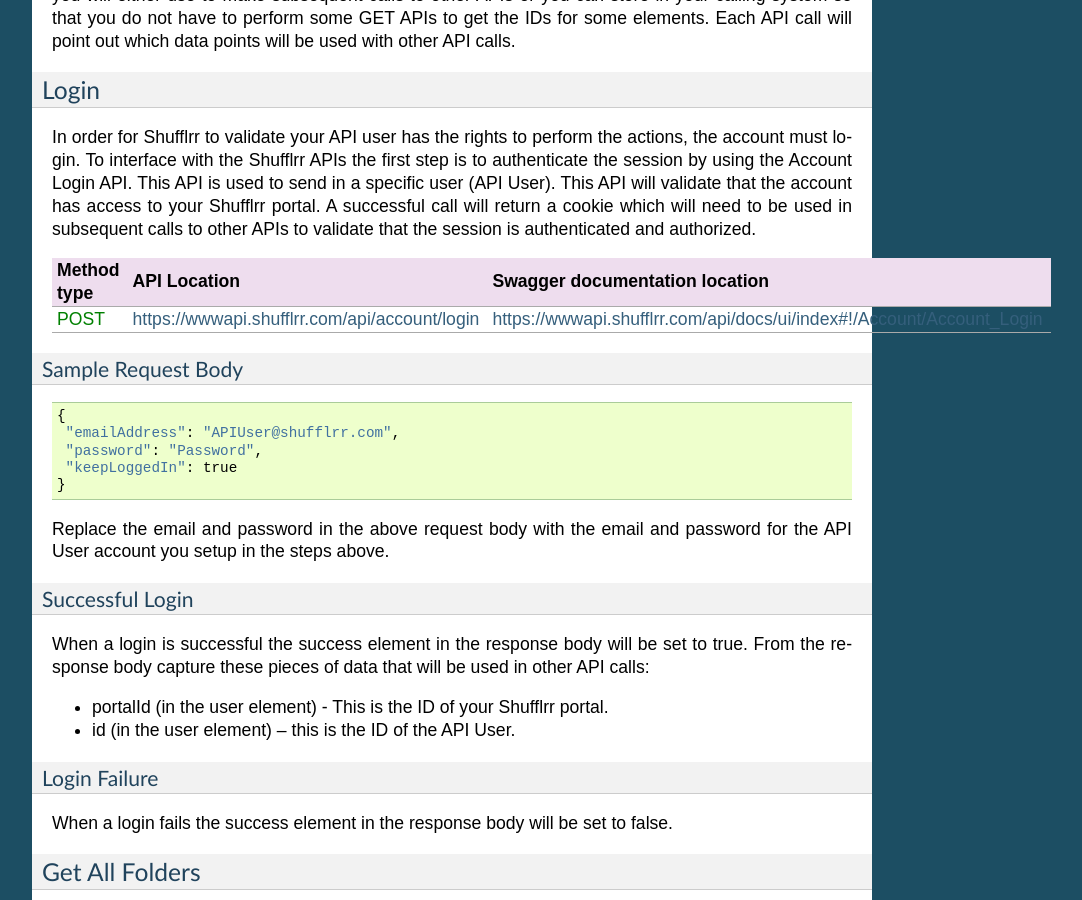
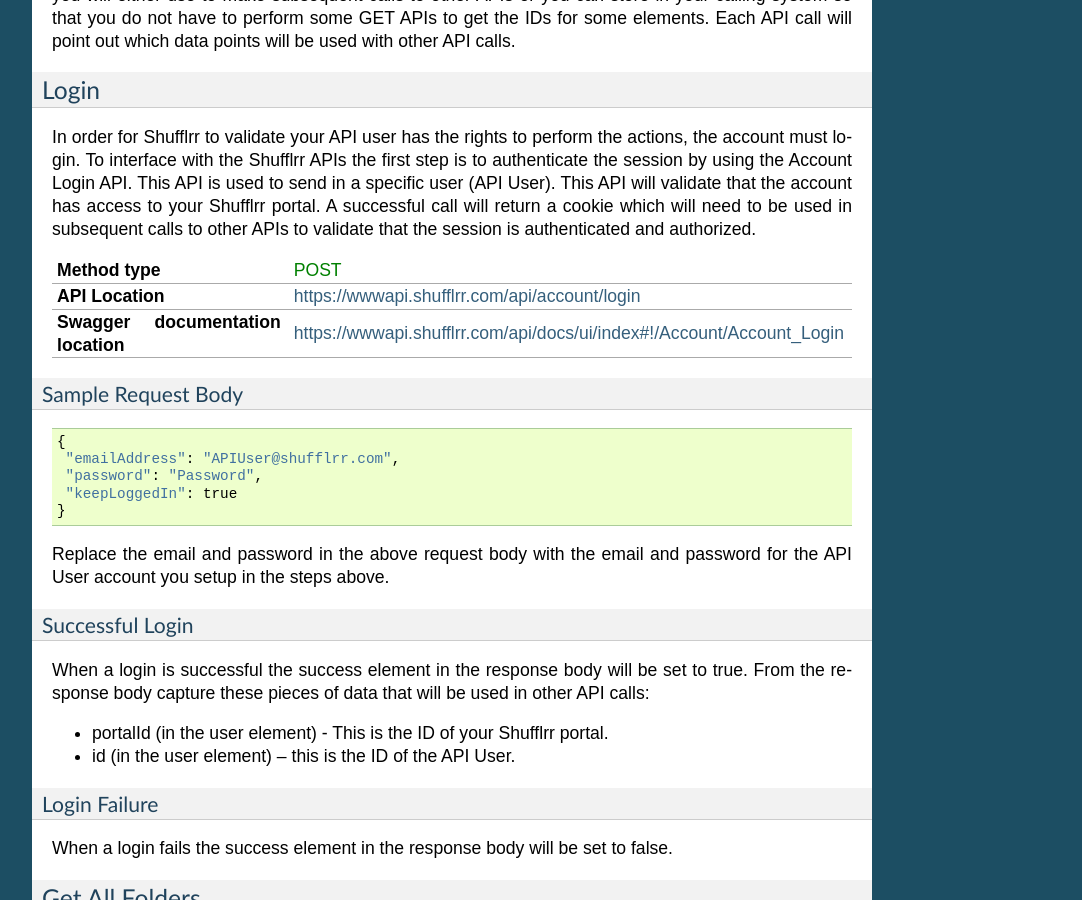
Before and after one commit to shufflrr/docs, a Sphinx documentation site: the page built from docs/source/summary.rst, in a window 1280 px wide and 900 px high, scrolled down 8553 px. Shown: the whole window, without its empty margins (198-1280 px from the left). Built offline with Sphinx 7.4.7, drawn with Linux system fonts in a browser that asks for light colours; some of the changed lines change nothing that is shown.

Commit message:
changing from normal table to a list table in login section

```diff
--- a/docs/source/summary.rst
+++ b/docs/source/summary.rst
@@ -235,11 +235,15 @@
 
 In order for Shufflrr to validate your API user has the rights to perform the actions, the account must login.  To interface with the Shufflrr APIs the first step is to authenticate the session by using the Account Login API.  This API is used to send in a specific user (API User).  This API will validate that the account has access to your Shufflrr portal.  A successful call will return a cookie which will need to be used in subsequent calls to other APIs to validate that the session is authenticated and authorized.
 
-+---------------+---------------------------------------------------+---------------------------------------------------------------------------+
-| Method type   | API Location                                      | Swagger documentation location                                            |
-+===============+===================================================+===========================================================================+
-| :green:`POST` | `https://wwwapi.shufflrr.com/api/account/login`__ | `https://wwwapi.shufflrr.com/api/docs/ui/index#!/Account/Account_Login`__ |
-+---------------+---------------------------------------------------+---------------------------------------------------------------------------+
+.. list-table::
+   :header-rows: 0
+
+   *  -  **Method type**
+      -  :green:`POST`
+   *  -  **API Location**
+      -  `https://wwwapi.shufflrr.com/api/account/login`__
+   *  -  **Swagger documentation location**
+      -  `https://wwwapi.shufflrr.com/api/docs/ui/index#!/Account/Account_Login`__
 
 .. __: https://wwwapi.shufflrr.com/api/account/login
 
```
